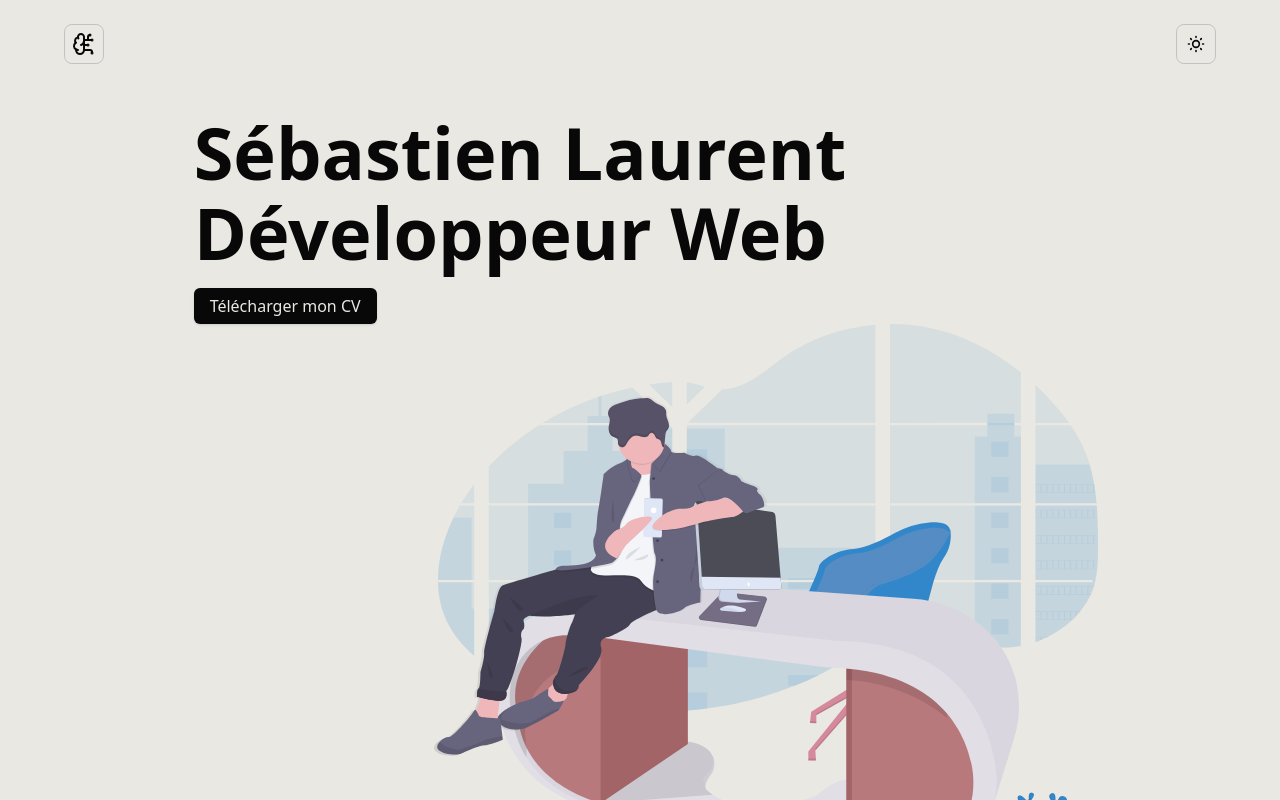
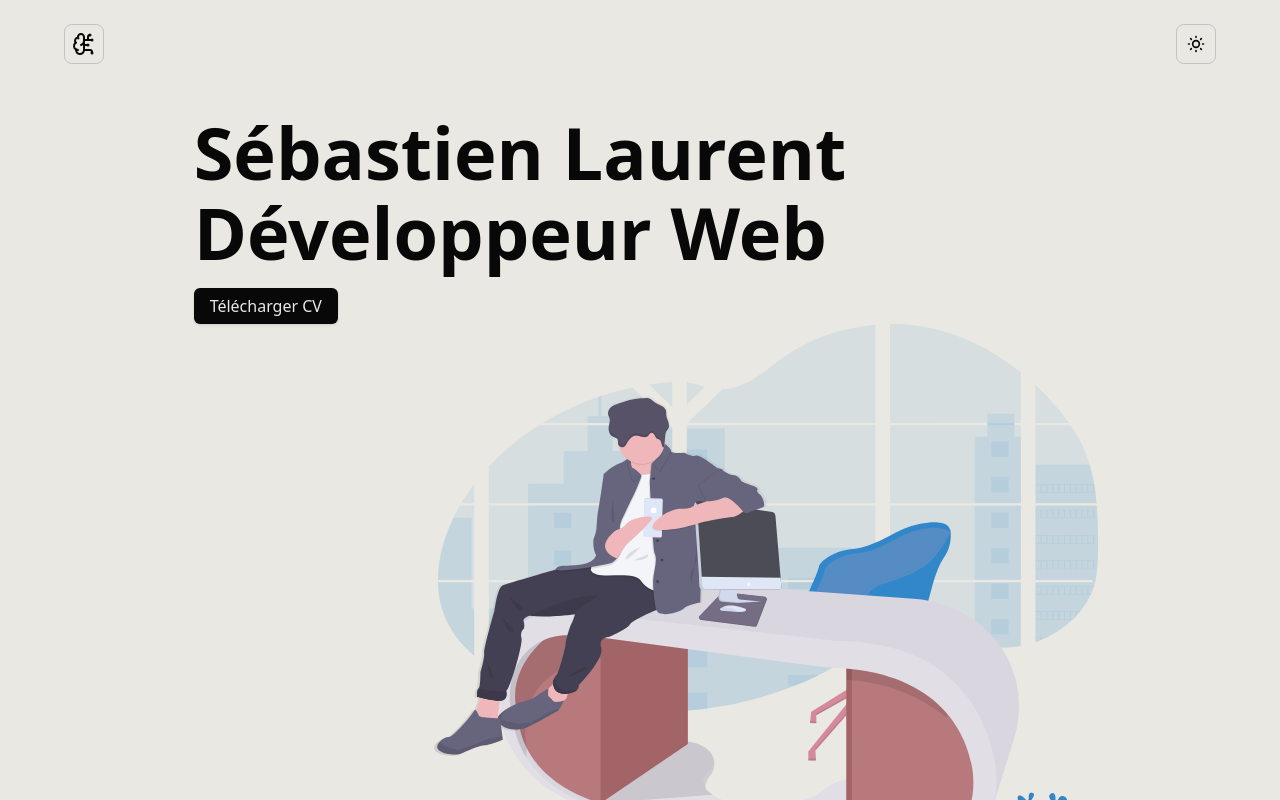
Before and after one commit to SebastienLaurentt/Portfolio-V2, a Next.js app: page / in a window 1280 px wide. Shown: the top 800 px of the page. Built offline with nearby package versions, Linux system fonts and the light colour scheme.

Commit message:
update hero content

```diff
--- a/components/LandingSections/Hero/Hero.tsx
+++ b/components/LandingSections/Hero/Hero.tsx
@@ -19,7 +19,7 @@ const Hero = () => {
         <DownloadButton
           href={CV}
           fileName="Sebastien_Laurent_CV.pdf"
-          linkName="Télécharger mon CV"
+          linkName="Télécharger CV"
           classname="mt-4 flex justify-center lg:justify-start"
         />
       </div>
```
